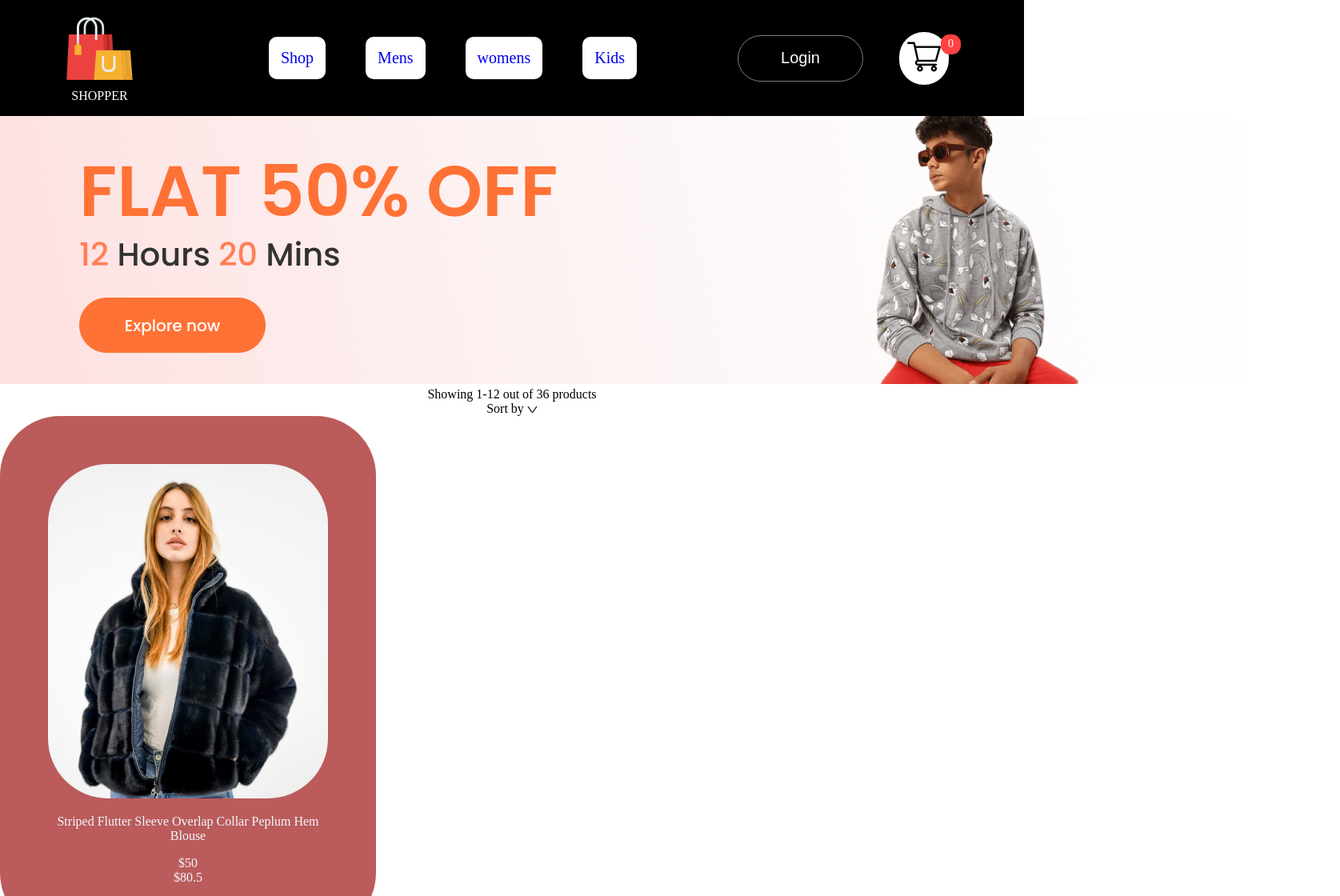
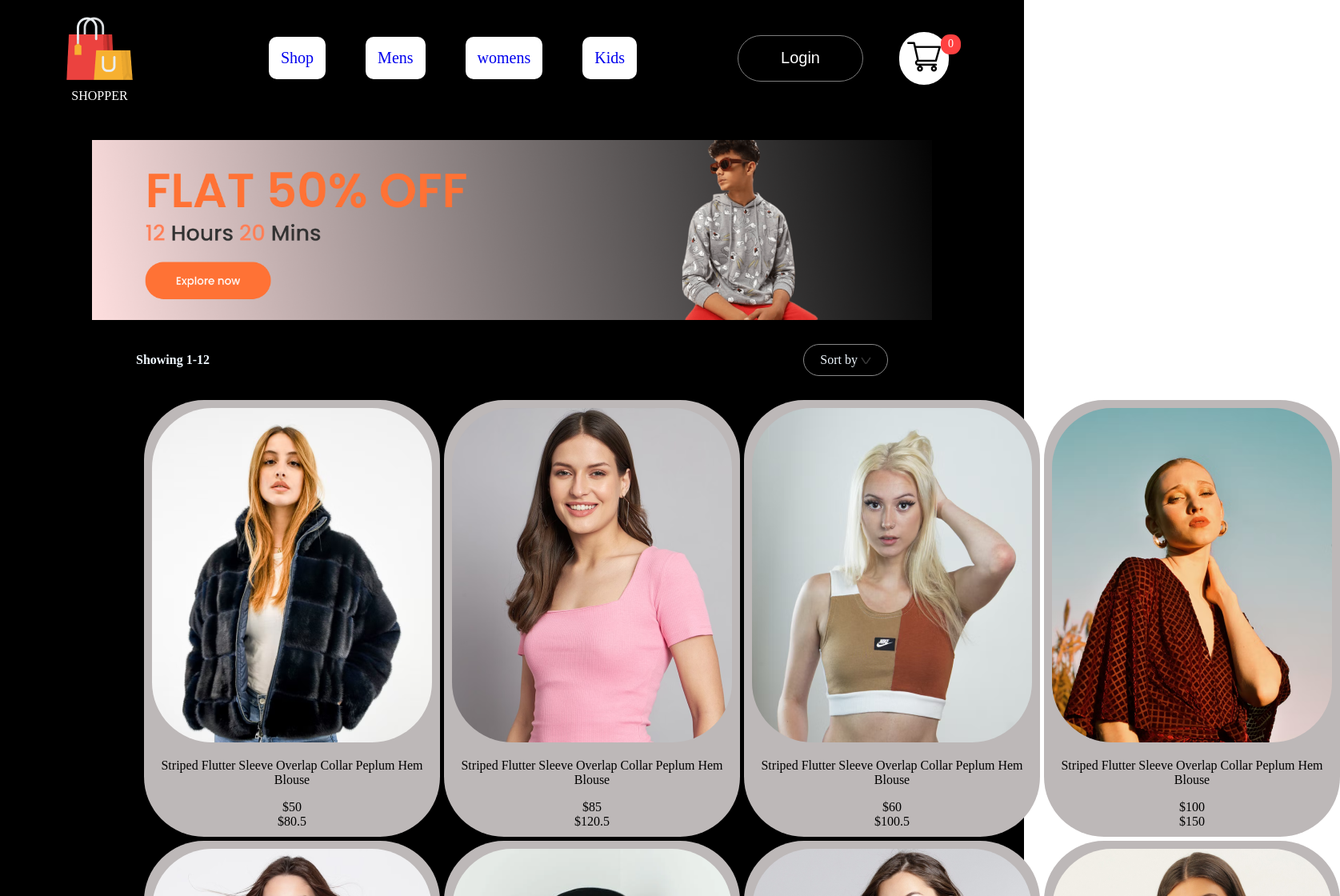
Before and after one commit to danielandersonBC96/Ecommerce.github.io, a React (Create React App) app: page /kids in a window 1280 px wide. Shown: the top 1120 px of the page at 80% size, 1675 px wide, since content can reach past the window. Built offline with nearby package versions, Linux system fonts and the light colour scheme.

Commit message:
atualização do layout

```diff
--- a/src/App.css
+++ b/src/App.css
@@ -1,5 +1,6 @@
 .App {
   text-align: center;
+  background-color: black;
 }
 
 .App-logo {
--- a/src/Components/Items/Item.css
+++ b/src/Components/Items/Item.css
@@ -2,10 +2,10 @@
 
     width: 350px;
 
-   color: aliceblue;
-   background-color:rgb(187, 91, 91) ;
+   color: rgb(0, 0, 0);
+   background-color:rgb(189, 184, 184) ;
    border-radius: 75px;
-   padding: 60px;
+   padding: 10px;
 
 }
 
@@ -37,7 +37,7 @@
 
 .item-prices-old{
 
-    color: #8c8c8c;
+    color: #000000;
     font-size: 18px;
     font-weight: 500;
     text-decoration: line-through;
--- a/src/Components/NewsLetter/NewsLetter.css
+++ b/src/Components/NewsLetter/NewsLetter.css
@@ -20,7 +20,7 @@
 }
 
 .newsletter p {
-     color: #454545;
+     color: #000000;
      font-size: 20px;
 }
 
--- a/src/Components/Offers/Offers.css
+++ b/src/Components/Offers/Offers.css
@@ -23,7 +23,7 @@
 
 .Offers-left h1 {
 
-    color: #171717 ;
+    color: #ffffff ;
     font-size:80px;
     font-weight: 600;
 
--- a/src/Css/ShopCategory.css
+++ b/src/Css/ShopCategory.css
@@ -0,0 +1,36 @@
+.shopycategory-banner{
+    display: block;
+    margin: 30px auto;
+    width: 82%;
+}
+
+
+.shopcategory-indexSort{
+    display: flex;
+    margin:  0px 170px;
+    justify-content:  space-between;
+    align-items: center;
+
+}
+.shopcategory-indexSort p span{
+    font-weight: 600;
+    color: aliceblue;
+
+
+}
+
+.shopcategory-sort{
+
+    padding: 10px 20px;
+    border-radius: 40px;
+    border: 1px solid #888;
+    color: aliceblue;
+}
+
+.shopcategory-products {
+    margin: 20px 170px;
+    display: grid;
+    grid-template-columns: 1fr 1fr 1fr 1fr;
+    padding: 10px;
+    gap: 5px; /* Espaçamento entre as imagens */
+}
--- a/src/Pages/ShopCategory.jsx
+++ b/src/Pages/ShopCategory.jsx
@@ -1,5 +1,5 @@
 import React  from 'react';
-
+import '../Css/ShopCategory.css'
 import { Item } from '../Components/Items/item';
 import dropdown_icon from '../Components/Assets/dropdown_icon.png'; // Certifique-se de que o caminho do seu ícone está correto
 import all_product from '../Components/Assets/all_product';
@@ -10,7 +10,7 @@
 
  return (
    <div className='shop-category'>
-     <img src={props.banner} alt='' />
+     <img src={props.banner} alt='' className='shopycategory-banner' />
      <div className="shopcategory-indexSort">
        <p>
          <span>Showing 1-12</span> out of 36 products
```
